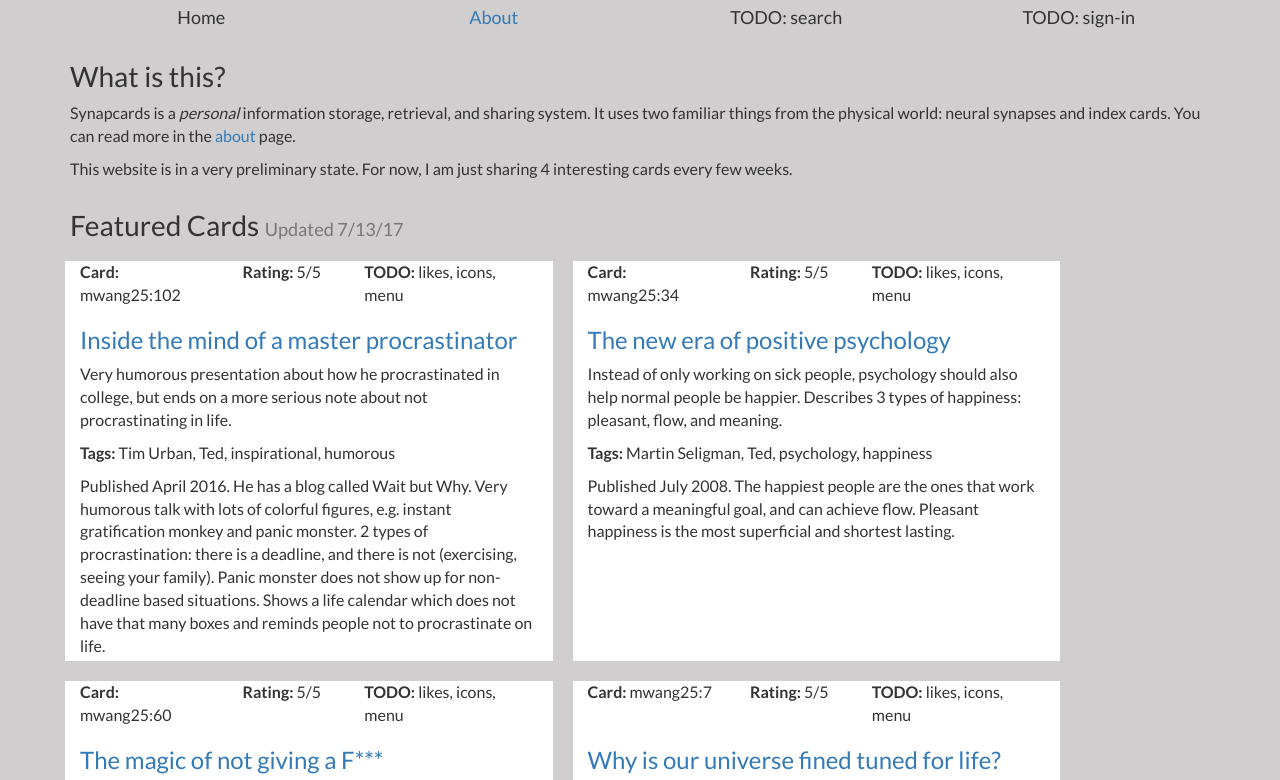
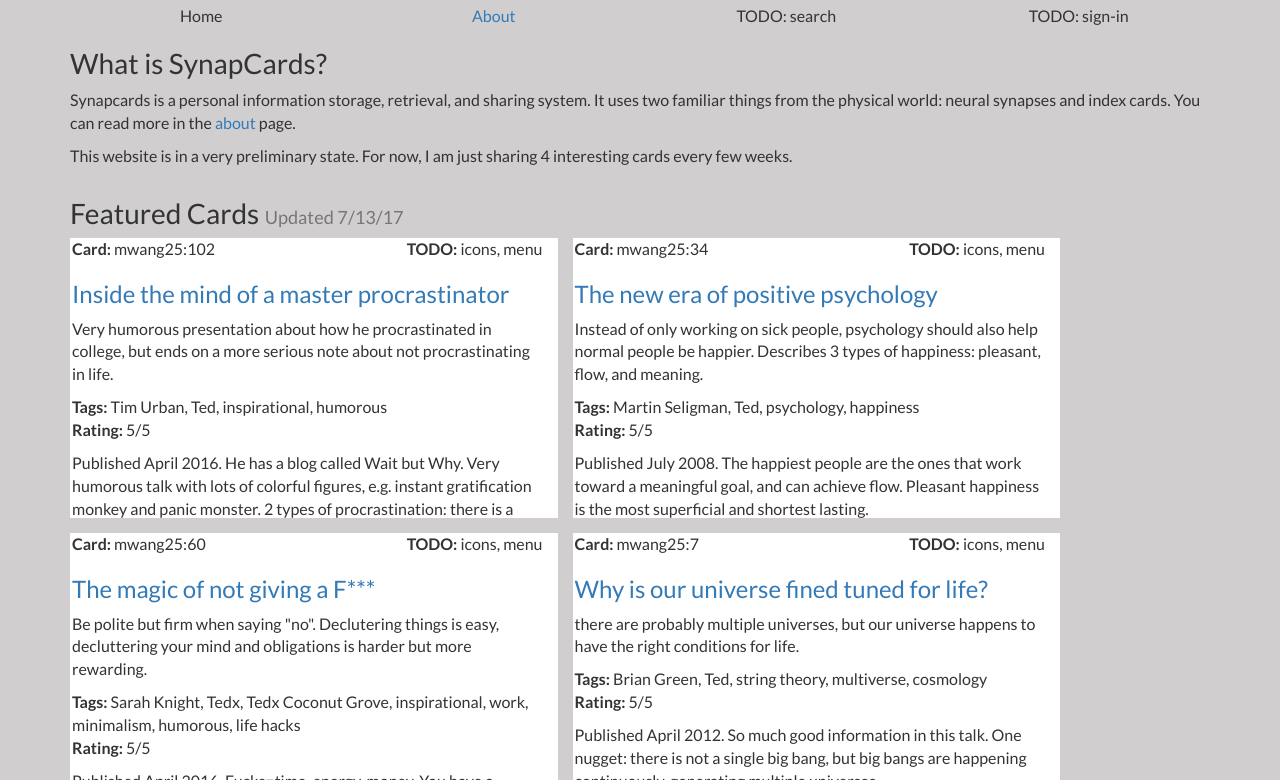
Before and after one commit to mwang25/static-web, a plain HTML site: page index.html in a window 1280 px wide. Shown: the part 137-917 px from the top of the page. Drawn offline with Linux system fonts and the light colour scheme.

Commit message:
More font and layout adjustments

```diff
--- a/css/style.css
+++ b/css/style.css
@@ -16,13 +16,14 @@ body {
 
 .menu-bar {
   background-color: #d0cece;
-  font-size: 18px;
 }
 
 .card {
   background-color: white;
-  margin: 10px;
-  height: 50vh;
+  margin-left: 15px;
+  padding-left: 2px;
+  margin-bottom: 15px;
+  height: 35vh;
   overflow-y: scroll;
 }
 
@@ -46,14 +47,6 @@ body {
   font-weight: 800;
 }
 
-.text-16 {
-  font-size: 16px;
-}
-
-.title-super {
+.text-huge {
   font-size: 60px;
 }
-
-.title-logo {
-  margin-top: 20px;
-}
--- a/index.html
+++ b/index.html
@@ -26,30 +26,30 @@
   <body>
     <div class="container">
       <div class="row">
-        <div class="col-md-12 text-center">
+        <div class="col-xs-12 text-center">
           <h3 class="text-thin">(neural synapses + index cards =)</h3>
-          <h1 class="text-colorful text-bold title-super">SynapCards</h1>
+          <h1 class="text-colorful text-bold text-huge">SynapCards</h1>
         </div>
       </div>
       <div class="row menu-bar">
-        <div class="col-md-3 text-center">
-          <p>Home</p>
+        <div class="col-xs-3 text-center">
+          Home
         </div>
-        <div class="col-md-3 text-center">
-          <p><a href="about.html">About</a></p>
+        <div class="col-xs-3 text-center">
+          <a href="about.html">About</a>
         </div>
-        <div class="col-md-3 text-center">
-          <p>TODO: search</p>
+        <div class="col-xs-3 text-center">
+          TODO: search
         </div>
-        <div class="col-md-3 text-center">
-          <p>TODO: sign-in</p>
+        <div class="col-xs-3 text-center">
+          TODO: sign-in
         </div>
       </div>
       <div class="row">
-        <div class="col-md-12">
-          <h2>What is this?</h2>
+        <div class="col-xs-12">
+          <h2>What is SynapCards?</h2>
           <p>
-            Synapcards is a <i>personal</i> information storage, retrieval, and
+            Synapcards is a personal information storage, retrieval, and
             sharing system.  It uses two familiar things from the physical world:
             neural synapses and index cards.  You can read more in the
             <a href=about.html>about</a> page.
@@ -61,21 +61,18 @@
         </div>
       </div>
       <div class="row">
-        <div class="col-md-12">
+        <div class="col-xs-12">
           <h2>Featured Cards <small>Updated 7/13/17</small></h2>
         </div>
       </div>
       <div class="row text-left">
-        <div class="col-md-5 card">
+      <div class="col-xs-12 col-md-5 card">
           <div class="row">
-            <div class="col-md-4 text-left">
+            <div class="col-xs-6 text-left">
               <b>Card:</b> mwang25:102
             </div>
-            <div class="col-md-3 text-left">
-              <b>Rating:</b> 5/5
-            </div>
-            <div class="col-md-5 text-left">
-              <b>TODO:</b> likes, icons, menu
+            <div class="col-xs-6 text-right">
+              <b>TODO:</b> icons, menu
             </div>
           </div>
           <h3><a href="https://youtu.be/arj7oStGLkU">Inside the mind of a master procrastinator</a></h3>
@@ -83,7 +80,10 @@
             Very humorous presentation about how he procrastinated in college,
             but ends on a more serious note about not procrastinating in life.
           </p>
-          <p><b>Tags:</b> Tim Urban, Ted, inspirational, humorous</p>
+          <p>
+            <b>Tags:</b> Tim Urban, Ted, inspirational, humorous<br>
+            <b>Rating:</b> 5/5
+          </p>
           <p>
             Published April 2016.  He has a blog called Wait but Why.  Very humorous
             talk with lots of colorful figures, e.g. instant gratification
@@ -94,16 +94,13 @@
             people not to procrastinate on life.
           </p>
         </div>
-        <div class="col-md-5 card">
+        <div class="col-xs-12 col-md-5 card">
           <div class="row">
-            <div class="col-md-4 text-left">
+            <div class="col-xs-6 text-left">
               <b>Card:</b> mwang25:34
             </div>
-            <div class="col-md-3 text-left">
-              <b>Rating:</b> 5/5
-            </div>
-            <div class="col-md-5 text-left">
-              <b>TODO:</b> likes, icons, menu
+            <div class="col-xs-6 text-right">
+              <b>TODO:</b> icons, menu
             </div>
           </div>
           <h3><a href="https://youtu.be/9FBxfd7DL3E">The new era of positive psychology</a></h3>
@@ -112,7 +109,10 @@
             help normal people be happier. Describes 3 types of happiness:
             pleasant, flow, and meaning.
           </p>
-          <p><b>Tags:</b> Martin Seligman, Ted, psychology, happiness</p>
+          <p>
+            <b>Tags:</b> Martin Seligman, Ted, psychology, happiness<br>
+            <b>Rating:</b> 5/5
+          </p>
           <p>
             Published July 2008.  The happiest people are the ones that work toward
             a meaningful goal, and can achieve flow.  Pleasant happiness is the
@@ -121,16 +121,13 @@
         </div>
       </div>
       <div class="row text-left">
-        <div class="col-md-5 card">
+        <div class="col-xs-12 col-md-5 card">
           <div class="row">
-            <div class="col-md-4 text-left">
+            <div class="col-xs-6 text-left">
               <b>Card:</b> mwang25:60
             </div>
-            <div class="col-md-3 text-left">
-              <b>Rating:</b> 5/5
-            </div>
-            <div class="col-md-5 text-left">
-              <b>TODO:</b> likes, icons, menu
+            <div class="col-xs-6 text-right">
+              <b>TODO:</b> icons, menu
             </div>
           </div>
           <h3><a href="https://youtu.be/GwRzjFQa_Og">The magic of not giving a F***</a></h3>
@@ -138,23 +135,23 @@
             Be polite but firm when saying "no".  Declutering things is easy,
             decluttering your mind and obligations is harder but more rewarding.
           </p>
-          <p><b>Tags:</b> Sarah Knight, Tedx, Tedx Coconut Grove, inspirational,
-            work, minimalism, humorous, life hacks</p>
+          <p>
+            <b>Tags:</b> Sarah Knight, Tedx, Tedx Coconut Grove, inspirational,
+            work, minimalism, humorous, life hacks<br>
+            <b>Rating:</b> 5/5
+          </p>
           <p>
             Published April 2016.  Fucks=time, energy, money.  You have a limited
             fuck budget.  Use it wisely.
           </p>
         </div>
-        <div class="col-md-5 card">
+        <div class="col-xs-12 col-md-5 card">
           <div class="row">
-            <div class="col-md-4 text-left">
+            <div class="col-md-6 text-left">
               <b>Card:</b> mwang25:7
             </div>
-            <div class="col-md-3 text-left">
-              <b>Rating:</b> 5/5
-            </div>
-            <div class="col-md-5 text-left">
-              <b>TODO:</b> likes, icons, menu
+            <div class="col-md-6 text-right">
+              <b>TODO:</b> icons, menu
             </div>
           </div>
           <h3><a href="https://youtu.be/bf7BXwVeyWw">Why is our universe fined tuned for life?</a></h3>
@@ -162,7 +159,10 @@
             there are probably multiple universes, but our universe happens to
             have the right conditions for life.
           </p>
-          <p><b>Tags:</b> Brian Green, Ted, string theory, multiverse, cosmology</p>
+          <p>
+            <b>Tags:</b> Brian Green, Ted, string theory, multiverse, cosmology<br>
+            <b>Rating:</b> 5/5
+          </p>
           <p>
             Published April 2012.  So much good information in this talk.  One
             nugget: there is not a single big bang, but big bangs are happening
```
Also changed, not shown: about.html (+21 -17 lines).
